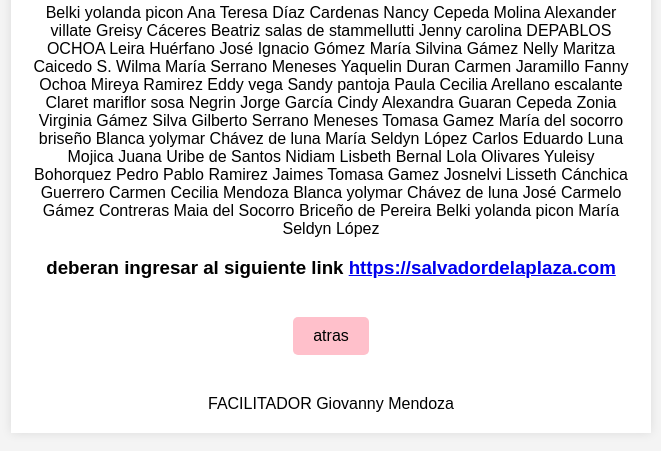
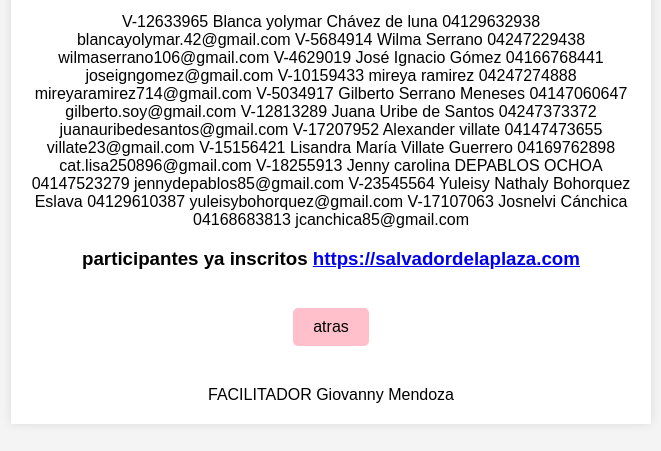
Before and after one commit to giovanymevi/participantes, a plain HTML site: page newpage.html in a window 1280 px wide. Shown: the part 291-742 px from the top of the page, without its empty margins (309-970 px from the left). Drawn offline with Linux system fonts and the light colour scheme.

Commit message:
first commi32

```diff
--- a/newpage.html
+++ b/newpage.html
@@ -87,49 +87,94 @@
         <h1>Participantes</h1>
         <h2>SOMOS</h2>
         <h2>VENEZUELA</h2>
-        <p> Belki yolanda picon
-            Ana Teresa Díaz Cardenas
-            Nancy Cepeda Molina
+        <p> V-12633965
+
+            Blanca yolymar Chávez de luna
+
+            04129632938
+
+            blancayolymar.42@gmail.com
+
+            V-5684914
+
+            Wilma Serrano
+
+            04247229438
+
+            wilmaserrano106@gmail.com
+
+            V-4629019
+
+            José Ignacio Gómez
+
+            04166768441
+
+            joseigngomez@gmail.com
+
+            V-10159433
+
+            mireya ramirez
+
+            04247274888
+
+            mireyaramirez714@gmail.com
+
+            V-5034917
+
+            Gilberto Serrano Meneses
+
+            04147060647
+
+            gilberto.soy@gmail.com
+
+            V-12813289
+
+            Juana Uribe de Santos
+
+            04247373372
+
+            juanauribedesantos@gmail.com
+
+            V-17207952
+
             Alexander villate
-            Greisy Cáceres
-            Beatriz salas de stammellutti
+
+            04147473655
+
+            villate23@gmail.com
+
+            V-15156421
+
+            Lisandra María Villate Guerrero
+
+            04169762898
+
+            cat.lisa250896@gmail.com
+
+            V-18255913
+
             Jenny carolina DEPABLOS OCHOA
-            Leira Huérfano
-            José Ignacio Gómez
-            María Silvina Gámez
-            Nelly Maritza Caicedo S.
-            Wilma María Serrano Meneses
-            Yaquelin Duran
-            Carmen Jaramillo
-            Fanny Ochoa
-            Mireya Ramirez
-            Eddy vega
-            Sandy pantoja
-            Paula Cecilia Arellano escalante
-            Claret mariflor sosa Negrin
-            Jorge García
-            Cindy Alexandra Guaran Cepeda
-            Zonia Virginia Gámez Silva
-            Gilberto Serrano Meneses
-            Tomasa Gamez
-            María del socorro briseño
-            Blanca yolymar Chávez de luna
-            María Seldyn López
-            Carlos Eduardo Luna Mojica
-            Juana Uribe de Santos
-            Nidiam Lisbeth Bernal
-            Lola Olivares
-            Yuleisy Bohorquez
-            Pedro Pablo Ramirez Jaimes
-            Tomasa Gamez
-            Josnelvi Lisseth Cánchica Guerrero
-            Carmen Cecilia Mendoza
-            Blanca yolymar Chávez de luna
-            José Carmelo Gámez Contreras
-            Maia del Socorro Briceño de Pereira
-            Belki yolanda picon
-            María Seldyn López </p>
-            <h3>deberan ingresar al siguiente link <a href="https://salvadordelaplaza.com">https://salvadordelaplaza.com</a></h3>
+
+            04147523279
+
+            jennydepablos85@gmail.com
+
+            V-23545564
+
+            Yuleisy Nathaly Bohorquez Eslava
+
+            04129610387
+
+            yuleisybohorquez@gmail.com
+
+            V-17107063
+
+            Josnelvi Cánchica
+
+            04168683813
+
+            jcanchica85@gmail.com </p>
+            <h3>participantes ya inscritos <a href="https://salvadordelaplaza.com">https://salvadordelaplaza.com</a></h3>
         <a href="index.html" class="button">atras</a>
         <div class="signature"> FACILITADOR Giovanny Mendoza</div>
     </div>
```
